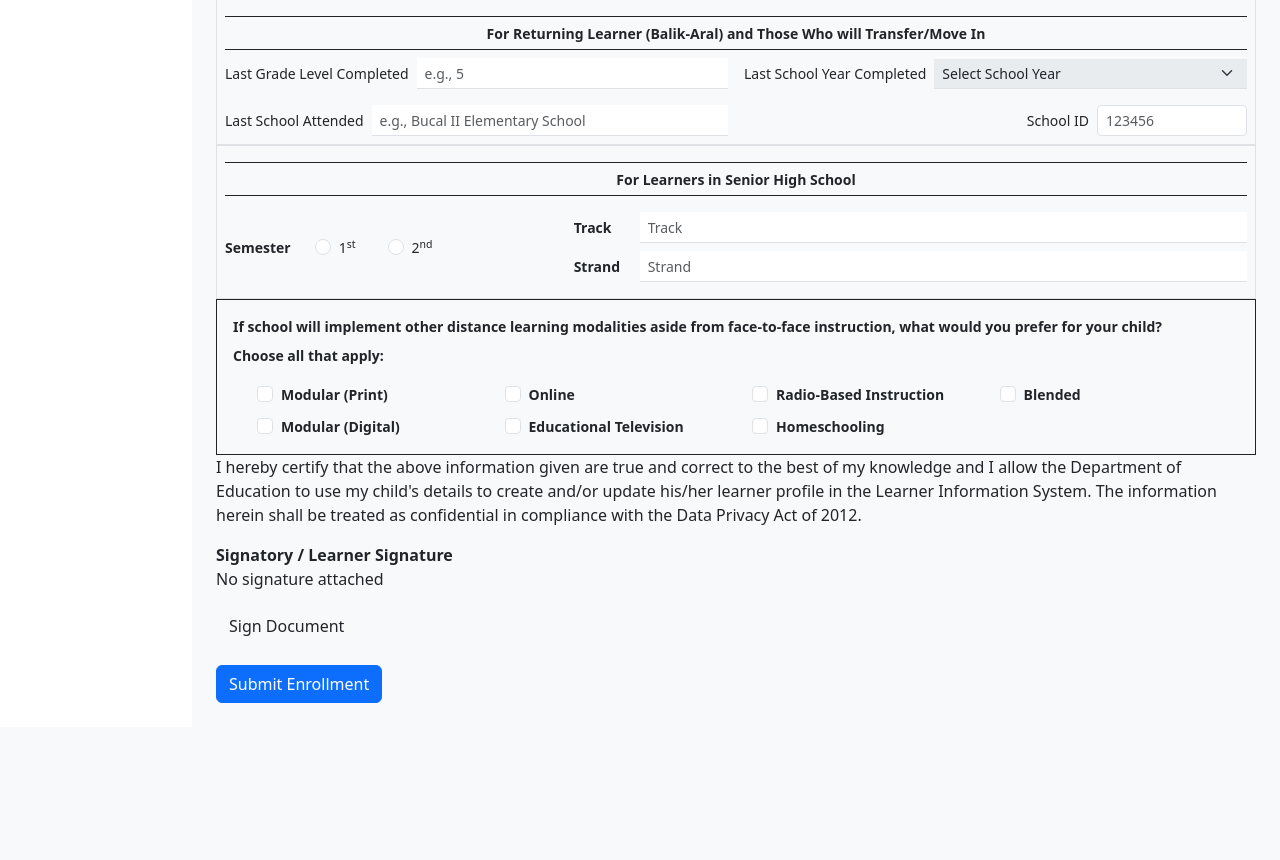
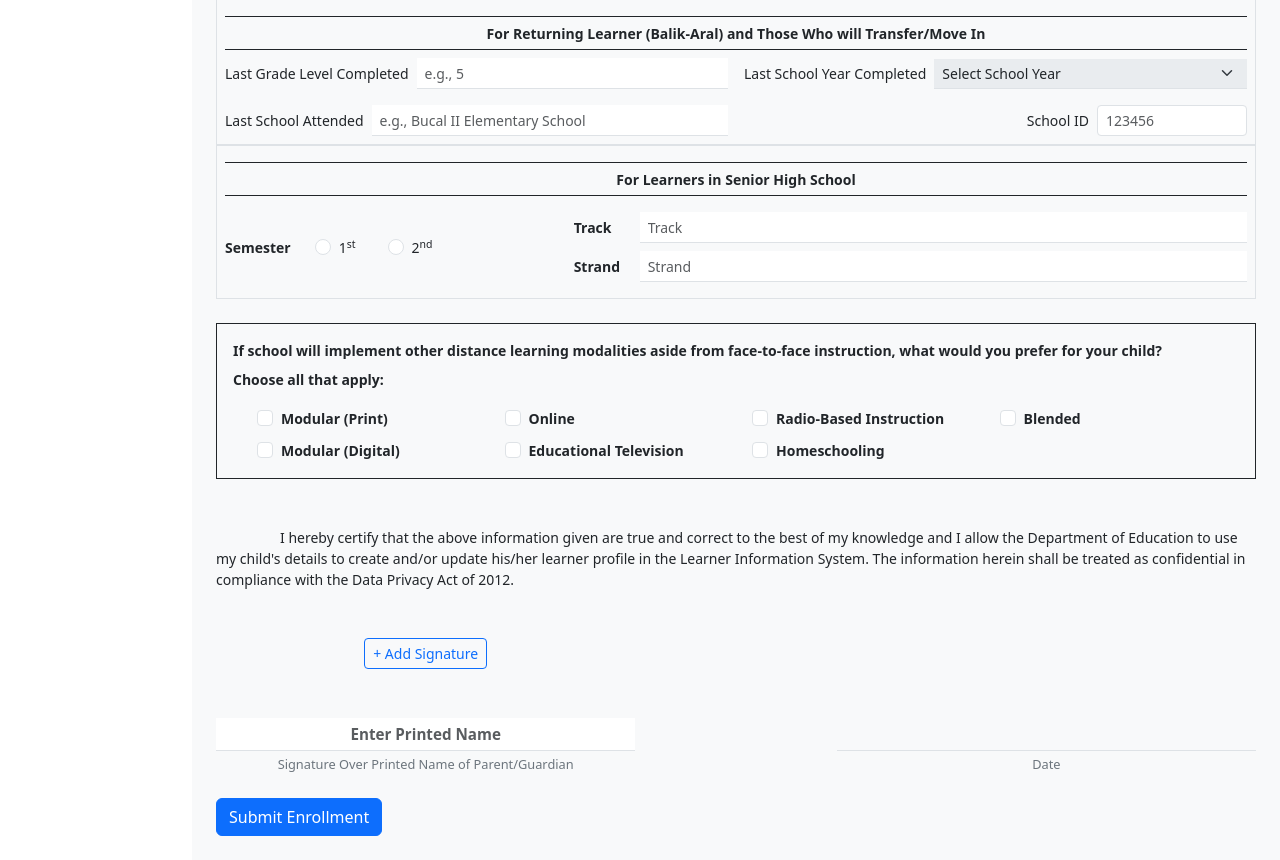
Before and after one commit to adashinobeniohubgit/BucalThesis, a Flask app: page /enrollment in a window 1280 px wide. Shown: the part 1965-2825 px from the top of the page. Before the commit the page ends 2668 px from the top, so only its background shows below. Run offline with Flask 3, Linux system fonts and the light colour scheme; the visitor is signed in with stand-in values (Sample User, id 1).

Commit message:
added parent guardian name signature and date signed

```diff
--- a/app/models.py
+++ b/app/models.py
@@ -88,6 +88,9 @@ class Enrollment(db.Model):
     distance_learning_modalities = db.Column(db.Text)
     signature_data = db.Column(db.Text)
 
+    parent_guardian_name = db.Column(db.String(150))
+    date_signed = db.Column(db.Date)
+
     date_submitted = db.Column(db.DateTime, default=datetime.utcnow)
 
     def __repr__(self):
--- a/app/routes.py
+++ b/app/routes.py
@@ -70,6 +70,16 @@ def enrollment():
             birthdate_str = request.form.get('birthdate')
             birthdate_val = datetime.strptime(birthdate_str, '%Y-%m-%d').date() if birthdate_str else None
 
+            # Parse date signed
+            date_signed_str = request.form.get('date_signed')
+            date_signed_val = None
+            if date_signed_str:
+                try:
+                    date_signed_val = datetime.strptime(date_signed_str, '%Y-%m-%d').date()
+                except ValueError:
+                    # Alternative format fallback (e.g., MM/DD/YYYY)
+                    date_signed_val = datetime.strptime(date_signed_str, '%m/%d/%Y').date()
+
             # Create new record
             new_enrollment = Enrollment(
                 school_year=request.form.get('school_year'),
@@ -128,7 +138,9 @@ def enrollment():
                 track=request.form.get('track'),
                 strand=request.form.get('strand'),
                 distance_learning_modalities=", ".join(modalities_list),
-                signature_data=request.form.get('signature_data')
+                signature_data=request.form.get('signature_data'),
+                parent_guardian_name=request.form.get('parent_guardian_name'),
+                date_signed=date_signed_val
             )
 
             db.session.add(new_enrollment)
--- a/app/static/css/index.css
+++ b/app/static/css/index.css
@@ -21,7 +21,25 @@
     color: #ffffff;
 }
 
+/* Fixed Modal Overlay spanning full viewport */
+  .modal-overlay {
+    position: fixed;
+    top: 0;
+    left: 0;
+    width: 100vw;
+    height: 100vh;
+    background-color: rgba(0, 0, 0, 0.5);
+    z-index: 9999; /* Displays on top of all elements */
+    display: flex;
+    align-items: center;
+    justify-content: center;
+  }
 
+  /* Preview canvas overlay above the input text */
+  .signature-preview-box img {
+    max-height: 50px;
+    object-fit: contain;
+  }
 
 
 @media (max-width: 768px) {
--- a/app/static/js/enrollment/signature-pad.js
+++ b/app/static/js/enrollment/signature-pad.js
@@ -11,6 +11,7 @@ document.addEventListener('DOMContentLoaded', function () {
     const canvas = document.getElementById('sig_canvas');
     const sigInput = document.getElementById('signature_data');
     const sigPreview = document.getElementById('signature_preview');
+    const dateInput = document.getElementById('date_signed');
 
     if (canvas && openSigBtn) {
         const ctx = canvas.getContext('2d');
@@ -87,6 +88,28 @@ document.addEventListener('DOMContentLoaded', function () {
                 }
                 openSigBtn.textContent = 'Change Signature';
 
+                // Automatically capture the exact time the form was signed
+                if (dateInput) {
+                    const now = new Date();
+
+                    // Format option 1: standard YYYY-MM-DD format (Best for database parsing)
+                    const year = now.getFullYear();
+                    const month = String(now.getMonth() + 1).padStart(2, '0');
+                    const day = String(now.getDate()).padStart(2, '0');
+                    dateInput.value = `${year}-${month}-${day}`;
+
+                    /*
+                       Format option 2: Human readable format (e.g., September 6, 2026)
+                       If you prefer readable text in the field, uncomment below:
+
+                       dateInput.value = now.toLocaleDateString('en-US', {
+                           year: 'numeric',
+                           month: 'long',
+                           day: 'numeric'
+                       });
+                    */
+                }
+
                 sigModal.style.display = 'none';
             });
         }
--- a/app/templates/enrollment.html
+++ b/app/templates/enrollment.html
@@ -564,7 +564,7 @@
     </div>
 </div>
 
-<div class="border border-dark p-3">
+<div class="border border-dark p-3 my-4">
     <p class="fw-bold small mb-2">
         If school will implement other distance learning modalities aside from face-to-face instruction, what would you prefer for your child?
     </p>
@@ -630,41 +630,58 @@
     </div>
 </div>
 
-<div>
-    <!-- I hereby blah blah blah -->
-    <p>
-        I hereby certify that the above information given are true and correct to the best of my knowledge and I allow the Department of Education to use my child's details to create and/or
-        update his/her learner profile in the Learner Information System. The information herein shall be treated as confidential in compliance with the Data Privacy Act of 2012.
+<div class="mt-5">
+    <p class="small text-justify lh-base" style="text-indent: 4rem;">
+        I hereby certify that the above information given are true and correct to the best of my knowledge and I allow the Department of Education to use my child's details to create and/or update his/her learner profile in the Learner Information System. The information herein shall be treated as confidential in compliance with the Data Privacy Act of 2012.
     </p>
-    <div>
-        <!-- signature and date -->
-        <!-- Main Form Signature Section -->
-        <div class="signature-section">
-        <label><strong>Signatory / Learner Signature</strong></label>
-        <div id="signature_preview" class="signature-preview-box">
-            <p>No signature attached</p>
-        </div>
-        <button type="button" id="open_sig_modal_btn" class="btn">Sign Document</button>
+
+    <div class="mt-5 row align-items-end justify-content-between">
+
+    <div class="col-md-5 signature-section text-center">
+        <button type="button" id="open_sig_modal_btn" class="btn btn-sm btn-outline-primary mb-1">
+            + Add Signature
+        </button>
+
+        <div id="signature_preview" class="signature-preview-box" style="min-height: 45px; display: flex; align-items: flex-end; justify-content: center;"></div>
+
+        <input type="text" id="parent_guardian_name" name="parent_guardian_name" required
+                class="form-control form-control-sm border-0 border-bottom rounded-0 text-center fw-bold shadow-none p-0"
+                placeholder="Enter Printed Name" style="font-size: 0.95rem;">
+
+        <p class="text-center small text-secondary mb-0 mt-1" style="font-size: 0.8rem;">
+            Signature Over Printed Name of Parent/Guardian
+        </p>
+
         <input type="hidden" id="signature_data" name="signature_data" required />
-        </div>
+    </div>
 
-        <!-- Signature Modal Overlay -->
-        <div id="sig_modal" class="modal-overlay" style="display:none;">
-        <div class="modal-content">
-            <h3>Draw Your Signature</h3>
-            <canvas id="sig_canvas" width="400" height="180" style="touch-action: none; cursor: crosshair;"></canvas>
+    <div class="col-md-5 text-center">
+        <input type="text" id="date_signed" name="date_signed"
+                class="form-control form-control-sm border-0 border-bottom rounded-0 text-center shadow-none p-0"
+                style="font-size: 0.95rem; background-color: transparent;" readonly>
 
-            <div class="modal-actions">
-            <button type="button" id="clear_sig_btn">Clear</button>
-            <button type="button" id="cancel_sig_btn">Cancel</button>
-            <button type="button" id="save_sig_btn" class="btn-primary">Adopt & Save</button>
+        <p class="text-center small text-secondary mb-0 mt-1" style="font-size: 0.8rem;">
+            Date
+        </p>
+    </div>
+
+</div>
+
+    <div id="sig_modal" class="modal-overlay" style="display:none;">
+        <div class="modal-content p-4 border rounded bg-white shadow" style="max-width: 450px; width: 90%;">
+            <h5 class="modal-title mb-3 fw-bold">Draw Your Signature</h5>
+            <canvas id="sig_canvas" width="400" height="180" class="border border-secondary mb-3 rounded w-100" style="touch-action: none; cursor: crosshair; background-color: #fff;"></canvas>
+
+            <div class="modal-actions d-flex gap-2 justify-content-end">
+                <button type="button" id="clear_sig_btn" class="btn btn-sm btn-secondary">Clear</button>
+                <button type="button" id="cancel_sig_btn" class="btn btn-sm btn-outline-dark">Cancel</button>
+                <button type="button" id="save_sig_btn" class="btn btn-sm btn-primary">Adopt & Save</button>
             </div>
-        </div>
         </div>
     </div>
 </div>
 
-<div style="margin-top: 20px;">
+<div class="mt-4">
     <button type="submit" class="btn btn-primary">Submit Enrollment</button>
 </div>
 
@@ -679,4 +696,5 @@
 <script src="{{ url_for('static', filename='js/enrollment/address-sync.js') }}"></script>
 <script src="{{ url_for('static', filename='js/enrollment/phone-formatter.js') }}"></script>
 <script src="{{ url_for('static', filename='js/enrollment/signature-pad.js') }}"></script>
+<script src="{{ url_for('static', filename='js/enrollment/autofill-date.js')}}"></script>
 {% endblock %}
```
Also changed, not shown: app/static/js/enrollment/autofill-date.js (added, +10 -0 lines).
